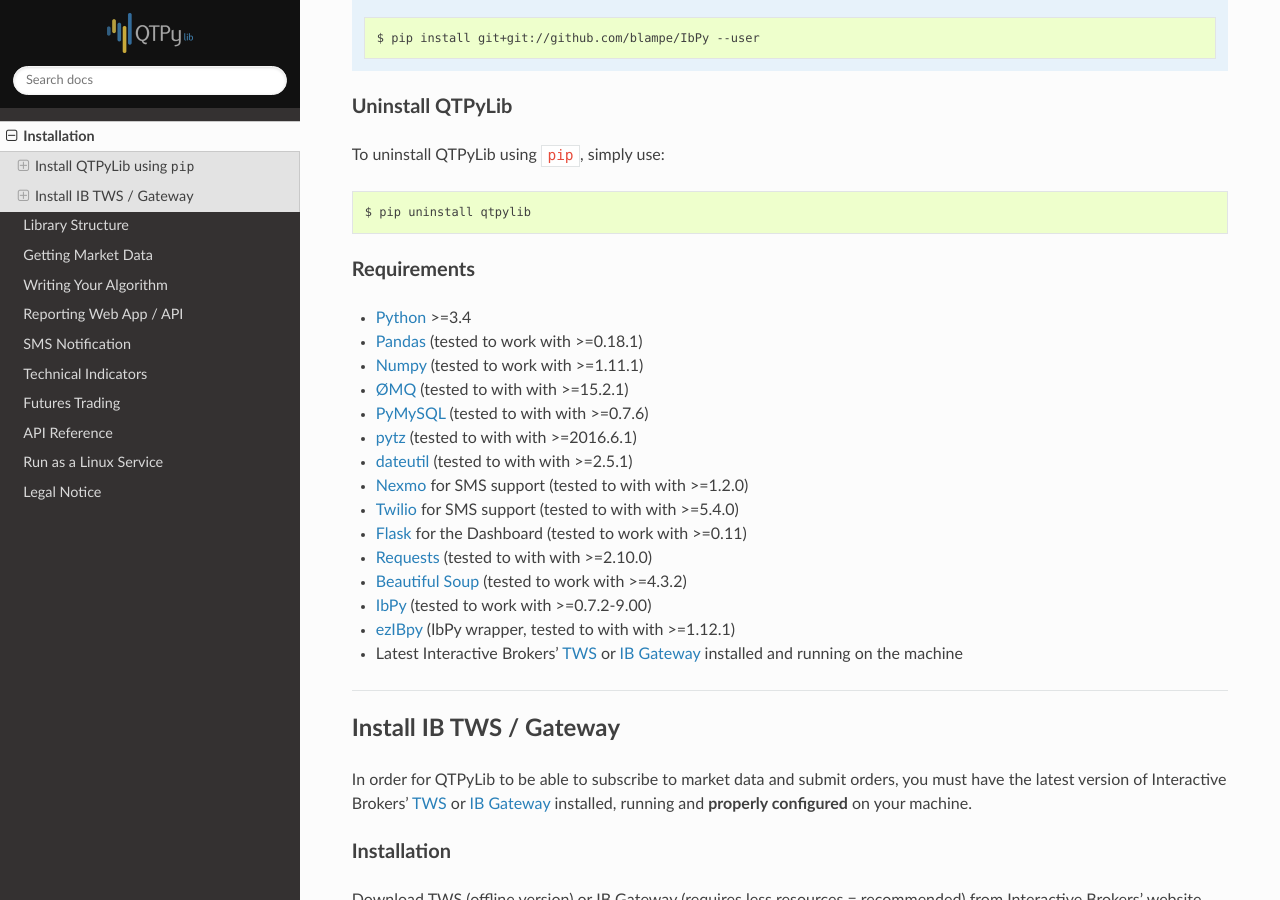
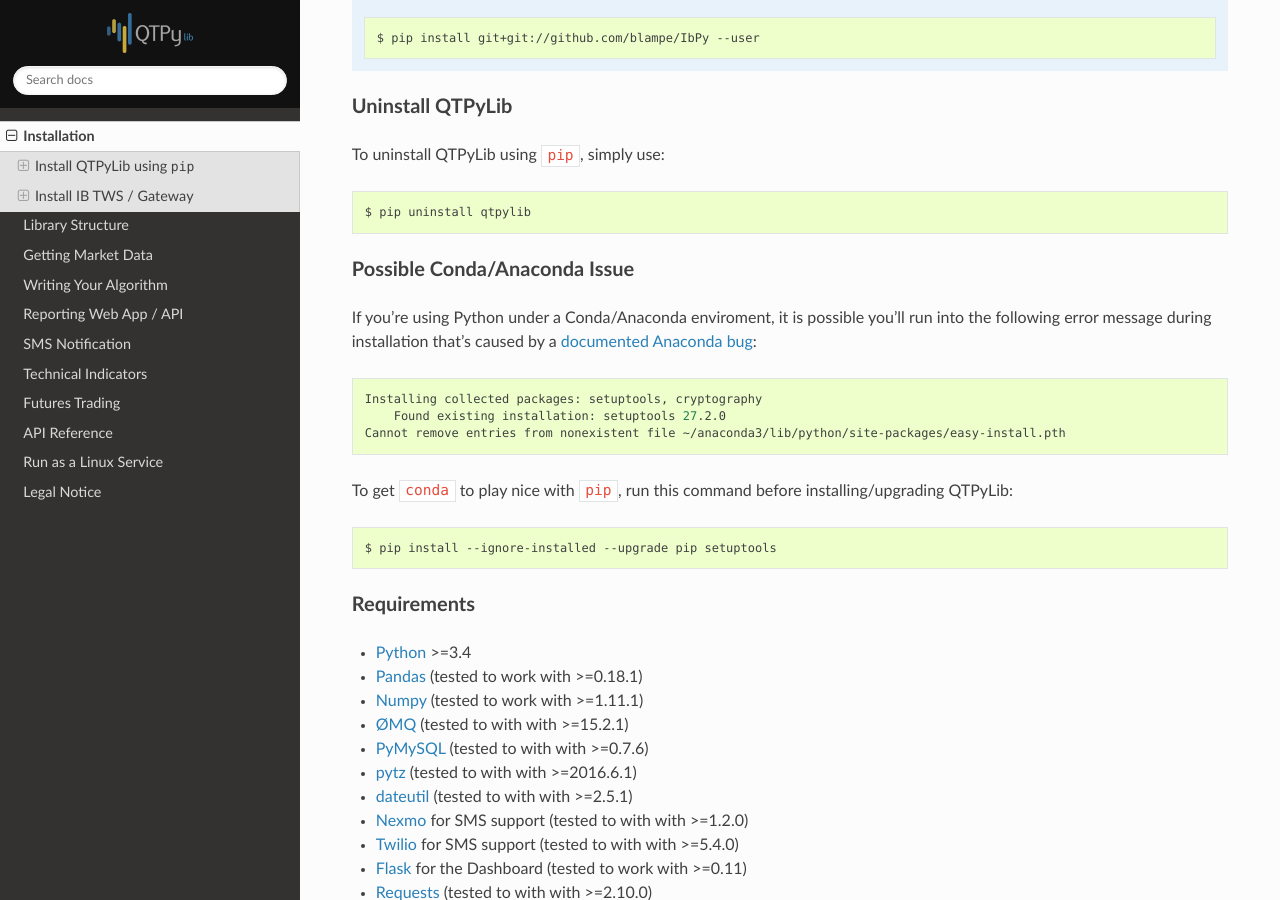
Before and after one commit to ranaroussi/qtpylib, a Sphinx documentation site: the page built from docs/source/install.rst, in a window 1280 px wide and 900 px high, scrolled down 378 px. Built offline with Sphinx 7.4.7 and the Read the Docs theme 2.0.0, drawn with Linux system fonts in a browser that asks for light colours.

Commit message:
introduce a workaround for a possible conda installation issue

```diff
--- a/docs/source/install.rst
+++ b/docs/source/install.rst
@@ -26,6 +26,28 @@
 .. code:: bash
 
     $ pip uninstall qtpylib
+
+
+Possible Conda/Anaconda Issue
+~~~~~~~~~~~~~~~~~~~~~~~~~~~~~
+
+If you're using Python under a Conda/Anaconda enviroment, it is possible you'll run
+into the following error message during installation that's caused by a
+`documented Anaconda bug <https://github.com/ContinuumIO/anaconda-issues/issues/542>`_:
+
+.. code:: bash
+
+    Installing collected packages: setuptools, cryptography
+        Found existing installation: setuptools 27.2.0
+    Cannot remove entries from nonexistent file ~/anaconda3/lib/python/site-packages/easy-install.pth
+
+
+To get ``conda`` to play nice with ``pip``, run this command before installing/upgrading QTPyLib:
+
+.. code:: bash
+
+    $ pip install --ignore-installed --upgrade pip setuptools
+
 
 
 Requirements
```
